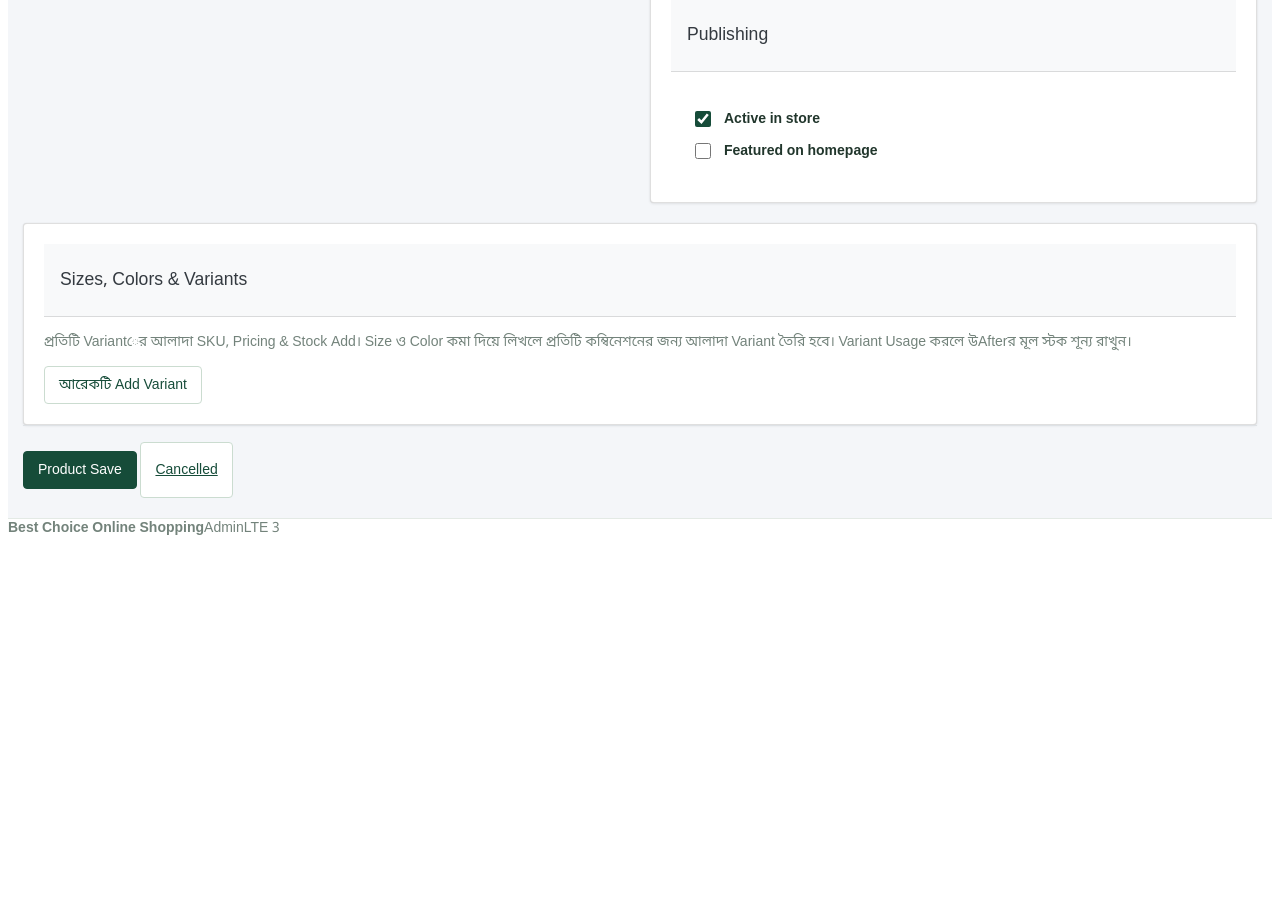
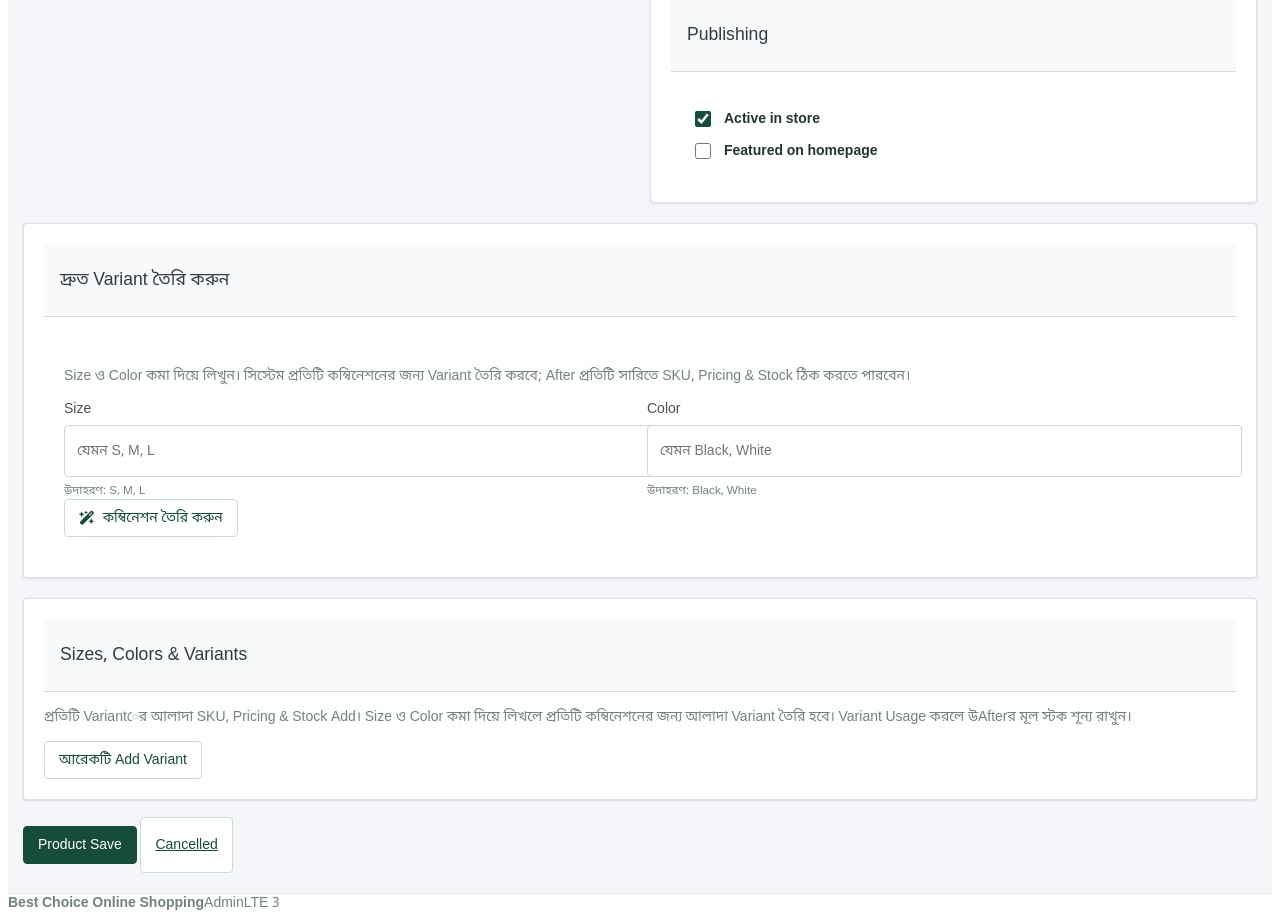
Before and after one commit to sazedurlaravel/bestchoice, a Laravel app: page /admin/products/create in a window 1280 px wide. Shown: the part 2897-3818 px from the top of the page. Before the commit the page ends 3432 px from the top, so only its background shows below. Run offline with Laravel 12, Linux system fonts and the light colour scheme; the visitor is signed in with stand-in values (Sample User, id 1); data that the repository does not hold is empty; style sheets or scripts are compiled from the project's sources.

Commit message:
Add friendly product variant builder

```diff
--- a/resources/views/admin/products/create.blade.php
+++ b/resources/views/admin/products/create.blade.php
@@ -12,6 +12,20 @@
 <form method="POST" action="{{ route('admin.products.store') }}" class="product-form" enctype="multipart/form-data">
     @csrf
     @include('admin.products._form')
+    <section class="panel" style="margin-top:20px">
+        <div class="panelhead"><h3>দ্রুত ভ্যারিয়েন্ট তৈরি করুন</h3></div>
+        <div class="form-body">
+            <p class="muted">সাইজ ও রঙ কমা দিয়ে লিখুন। সিস্টেম প্রতিটি কম্বিনেশনের জন্য ভ্যারিয়েন্ট তৈরি করবে; পরে প্রতিটি সারিতে SKU, মূল্য ও স্টক ঠিক করতে পারবেন।</p>
+            <div class="field-row" style="margin-top:14px">
+                <div class="field"><label for="variant-builder-sizes">সাইজ</label><input id="variant-builder-sizes" class="form-input" placeholder="যেমন S, M, L"><small class="muted">উদাহরণ: S, M, L</small></div>
+                <div class="field"><label for="variant-builder-colors">রঙ</label><input id="variant-builder-colors" class="form-input" placeholder="যেমন Black, White"><small class="muted">উদাহরণ: Black, White</small></div>
+            </div>
+            <div style="display:flex;align-items:center;gap:12px;flex-wrap:wrap">
+                <button type="button" class="btn secondary" id="generate-product-variants"><i class="fa-solid fa-wand-magic-sparkles"></i> কম্বিনেশন তৈরি করুন</button>
+                <span id="variant-builder-status" class="muted" role="status"></span>
+            </div>
+        </div>
+    </section>
     <section class="panel" style="margin-top:20px">
         <div class="panelhead"><h3>সাইজ, রঙ ও ভ্যারিয়েন্ট</h3></div>
         <p class="muted">প্রতিটি ভ্যারিয়েন্টের আলাদা SKU, মূল্য ও স্টক যোগ করুন। সাইজ ও রঙ কমা দিয়ে লিখলে প্রতিটি কম্বিনেশনের জন্য আলাদা ভ্যারিয়েন্ট তৈরি হবে। ভ্যারিয়েন্ট ব্যবহার করলে উপরের মূল স্টক শূন্য রাখুন।</p>
@@ -31,6 +45,42 @@
     @include('admin.products._new-variant-row', ['i' => '__INDEX__', 'variant' => []])
 </template>
 <script>
+/* ── Quick variant builder ──────────────────────────────────── */
+const variantBuilderValues = (input) => [...new Set(input.value.split(',').map((value) => value.trim()).filter(Boolean))];
+document.getElementById('generate-product-variants')?.addEventListener('click', () => {
+    const sizes = variantBuilderValues(document.getElementById('variant-builder-sizes'));
+    const colors = variantBuilderValues(document.getElementById('variant-builder-colors'));
+    const sizeValues = sizes.length ? sizes : [''];
+    const colorValues = colors.length ? colors : [''];
+    const combinations = sizeValues.flatMap((size) => colorValues.map((color) => ({size, color})));
+    const status = document.getElementById('variant-builder-status');
+    const list = document.getElementById('new-product-variants');
+    const template = document.getElementById('new-product-variant-template');
+
+    if (!sizes.length && !colors.length) {
+        status.textContent = 'কমপক্ষে একটি সাইজ বা রঙ লিখুন।';
+        return;
+    }
+    if (combinations.length > 100) {
+        status.textContent = 'সর্বোচ্চ ১০০টি কম্বিনেশন তৈরি করা যাবে।';
+        return;
+    }
+
+    list.replaceChildren();
+    const productName = document.querySelector('[data-product-name]')?.value || '';
+    combinations.forEach(({size, color}, index) => {
+        list.insertAdjacentHTML('beforeend', template.innerHTML.replaceAll('__INDEX__', index));
+        const row = list.lastElementChild;
+        const name = [size, color].filter(Boolean).join(' / ');
+        row.querySelector('[data-variant-name]').value = name;
+        row.querySelector('[name$="[size]"]').value = size;
+        row.querySelector('[name$="[color]"]').value = color;
+        row.querySelector('[data-variant-sku]').value = generateSku(productName + ' ' + name, index);
+    });
+    status.textContent = `${combinations.length}টি ভ্যারিয়েন্ট তৈরি হয়েছে। নিচে মূল্য ও স্টক পূরণ করুন।`;
+    updateStockHint();
+});
+
 /* ── Variant add / remove ───────────────────────────────────── */
 document.getElementById('add-product-variant')?.addEventListener('click', () => {
     const list = document.getElementById('new-product-variants');
```
